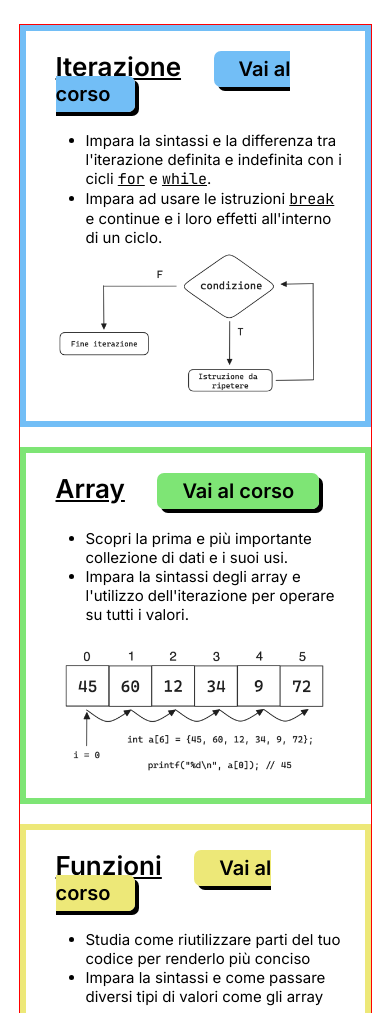
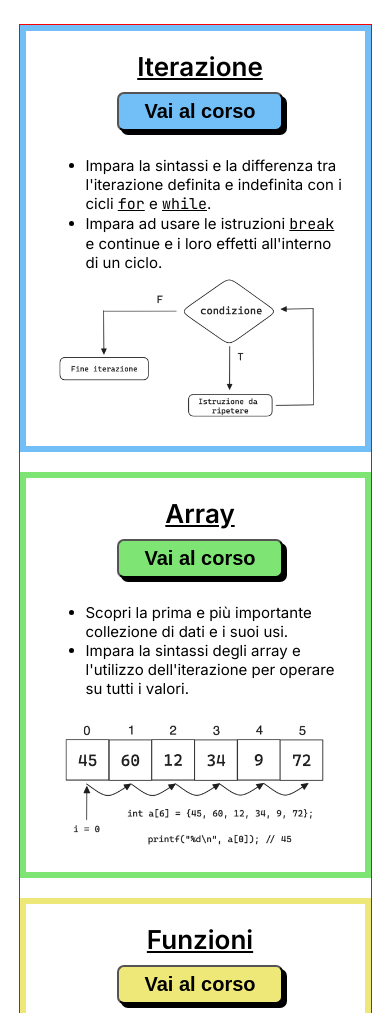
Before and after one commit to nicogis08/c-docs, a plain HTML site: page index.html in a window 390 px wide. Shown: the part 87-1100 px from the top of the page. Drawn offline with nearby package versions, Linux system fonts and the light colour scheme.

Commit message:
transizioni e responsive

```diff
--- a/index.html
+++ b/index.html
@@ -23,7 +23,7 @@
             <div class="testo">
                 <div class="superiore">
                     <h2>Iterazione</h2>
-                    <a href="cicli/cicli.html">Vai al corso</a>
+                    <button onclick="document.location.href='cicli/cicli.html'">Vai al corso</button>
                 </div>
                 <ul>
                     <li>Impara la sintassi e la differenza tra l'iterazione definita e indefinita con i cicli <code>for</code> e <code>while</code>.</li>
@@ -36,7 +36,7 @@
             <div class="testo">
                 <div class="superiore">
                     <h2>Array</h2>
-                    <a href="array/array.html">Vai al corso</a>
+                    <button onclick="document.location.href='array/array.html'">Vai al corso</button>
                 </div>
                 <ul>
                     <li>Scopri la prima e più importante collezione di dati e i suoi usi.</li>
@@ -49,7 +49,7 @@
             <div class="testo">
                 <div class="superiore">
                     <h2>Funzioni</h2>
-                    <a href="funzioni/funzioni.html">Vai al corso</a>
+                    <button onclick="document.location.href='funzioni/funzioni.html'">Vai al corso</button>
                 </div>
                 <ul>
                     <li>Studia come riutilizzare parti del tuo codice per renderlo più conciso</li>
--- a/styles.css
+++ b/styles.css
@@ -31,7 +31,7 @@ h2 {
     text-align: end;
 }
 
-a {
+button {
     margin-top: 0;
     font-size: 2rem;
     font-weight: 600;
@@ -41,11 +41,14 @@ a {
     box-shadow: 4px 4px black;
     margin-left: 3rem;
     text-decoration: none;
+    transition: transform linear 100ms;
 }
 
-a:active {
+button:active {
     box-shadow: none;
     transform: translate(4px, 4px);
+    -moz-transform: translate(4px, 4px);
+    -webkit-transform: translate(4px, 4px);
 }
 
 code {
@@ -53,15 +56,15 @@ code {
     text-decoration-line: underline;
 }
 
-.argomento-1 a {
+.argomento-1 button {
     background: #72BEF6;
 }
 
-.argomento-2 a {
+.argomento-2 button {
     background: #7EE575;
 }
 
-.argomento-3 a {
+.argomento-3 button {
     background: #EDE878;
 }
 
@@ -151,6 +154,18 @@ section {
 
 @media screen and (max-width: 450px) {
     .superiore {
-        flex-direction: row;
+        flex-direction: column;
+        align-items: center;
+    }
+
+    h2 {
+        display: block;
+        text-align: center;
+    }
+
+    button {
+        display: block;
+        margin: 0 auto;
+        margin-top: 1rem;
     }
 }
```
